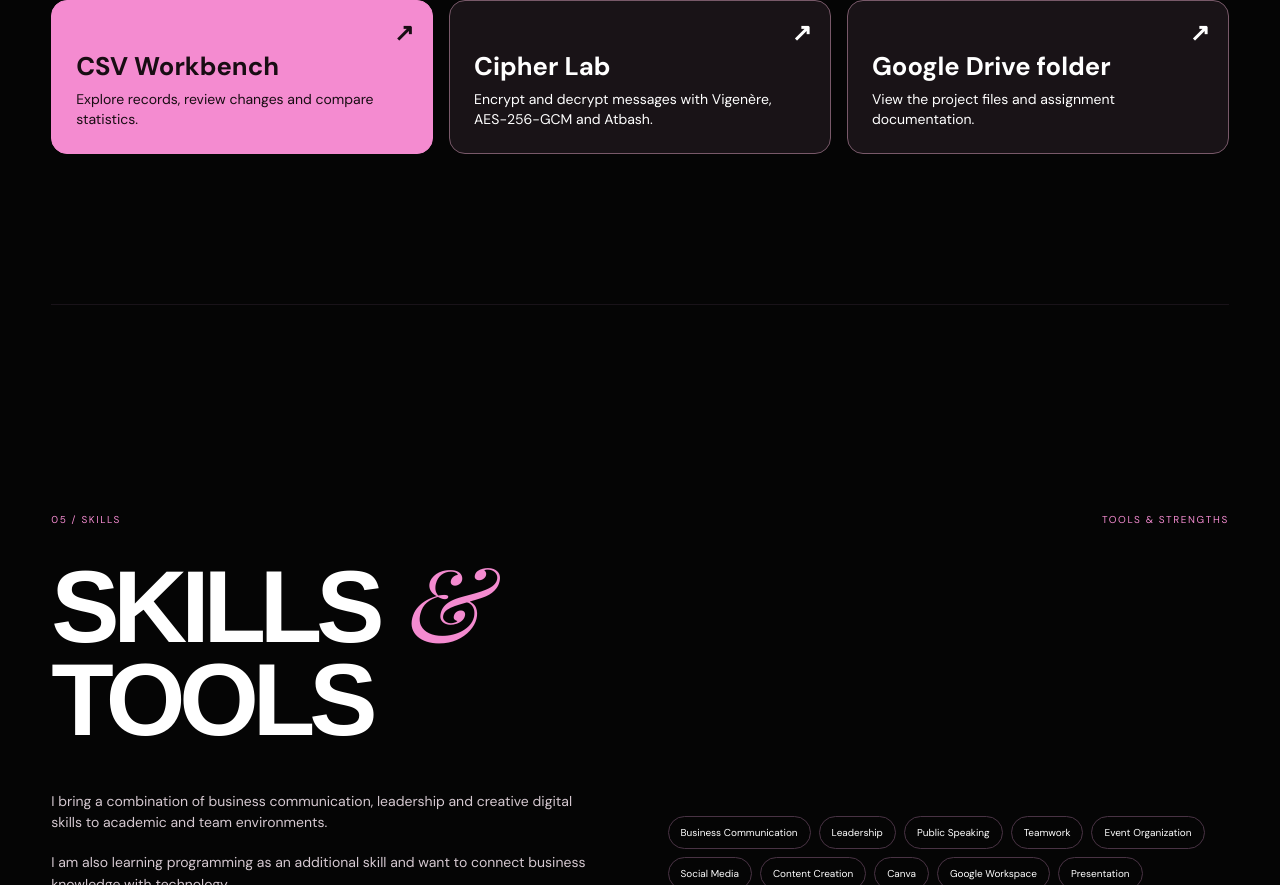
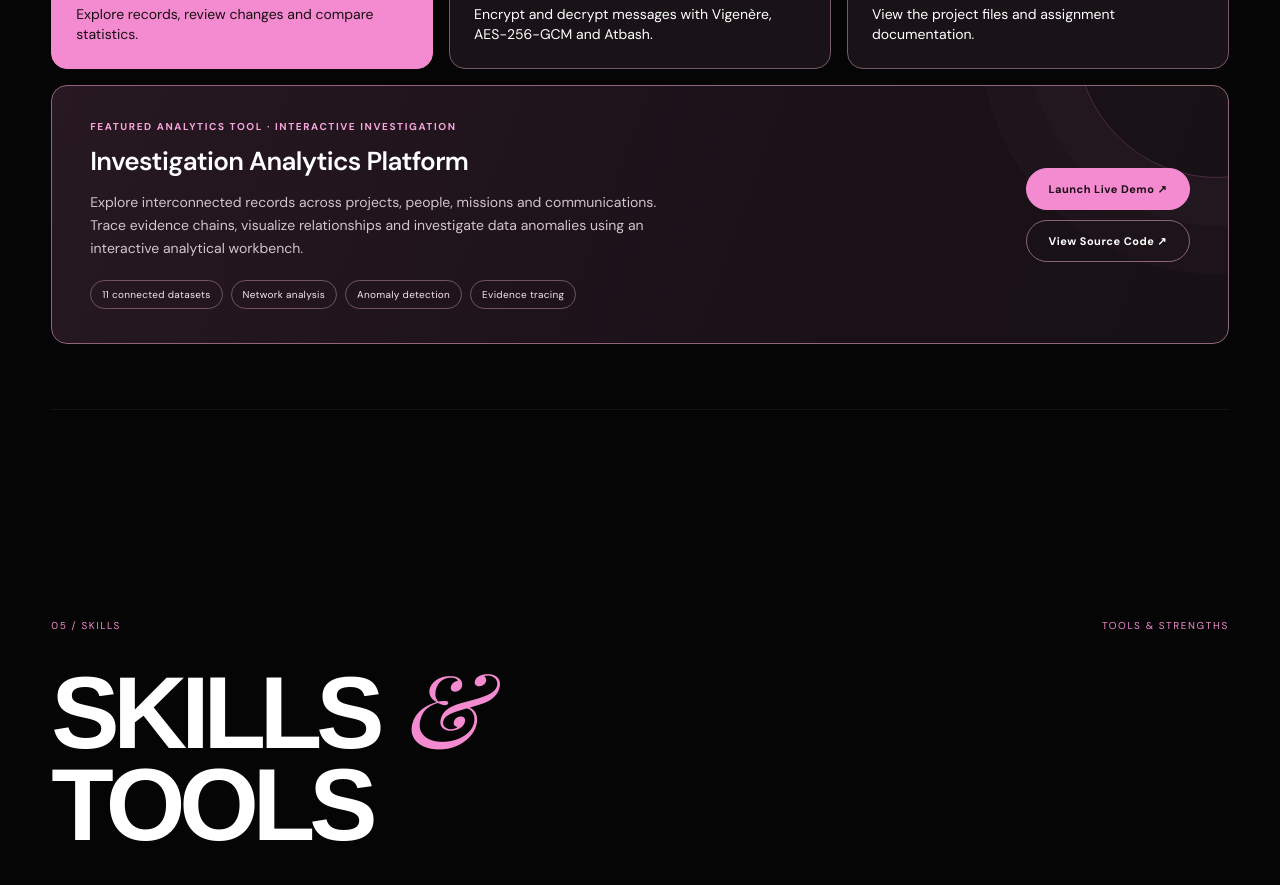
Before and after one commit to aeruwii/da, a plain HTML site: page index.html in a window 1280 px wide. Shown: the part 4495-5380 px from the top of the page. Drawn offline with nearby package versions, Linux system fonts and the light colour scheme; a web font is replaced by a local one.

Commit message:
Add files via upload

```diff
--- a/index.html
+++ b/index.html
@@ -52,6 +52,21 @@
 @media(max-width:950px){.dd-resources{grid-template-columns:repeat(2,minmax(0,1fr))}}
 @media(max-width:650px){.dd-resources{grid-template-columns:1fr}.dd-resource{min-height:116px}}
 
+/* Data Detectives: featured analytical project */
+.dd-investigation{position:relative;overflow:hidden;display:grid;grid-template-columns:minmax(0,1fr) auto;gap:28px;align-items:center;margin-top:16px;padding:34px 38px;border:1px solid #906479;border-radius:16px;background:linear-gradient(110deg,#271821 0%,#1b1119 61%,#171115 100%)}
+.dd-investigation:before{content:"";position:absolute;pointer-events:none;width:280px;height:280px;right:-130px;top:-190px;border:1px solid rgba(244,139,208,.22);border-radius:50%;box-shadow:0 0 0 48px rgba(244,139,208,.025),0 0 0 96px rgba(244,139,208,.022)}
+.dd-investigation .dd-kicker{display:block;margin-bottom:12px;color:#f5a5db;font-weight:700;font-size:10px;letter-spacing:.16em;text-transform:uppercase}
+.dd-investigation h3{font-family:'Unbounded','DM Sans',sans-serif;font-weight:600;line-height:1.3;font-size:clamp(18px,2.5vw,26px);letter-spacing:-.025em;margin-bottom:12px}
+.dd-investigation p{max-width:580px;font-size:14px;line-height:1.65;color:#d2c5cc}
+.dd-investigation .dd-capabilities{display:flex;flex-wrap:wrap;gap:8px;margin-top:20px}
+.dd-investigation .dd-capabilities span{display:inline-block;border:1px solid #705462;border-radius:999px;padding:7px 11px;font-size:10px;letter-spacing:.03em;color:#f8e4f0}
+.dd-investigation .dd-actions{display:grid;gap:10px;min-width:164px;position:relative;z-index:1}
+.dd-investigation .dd-actions a{padding:13px 16px;text-align:center;border:1px solid #896476;border-radius:999px;font-size:11px;line-height:1.3;font-weight:700;letter-spacing:.045em;transition:background .2s,color .2s,border-color .2s}
+.dd-investigation .dd-actions a:first-child{background:var(--p);border-color:var(--p);color:#180d13}
+.dd-investigation .dd-actions a:hover,.dd-investigation .dd-actions a:focus-visible{background:#fff;border-color:#fff;color:#180d13}
+@media(max-width:760px){.dd-investigation{grid-template-columns:1fr;padding:26px 24px;gap:22px}.dd-investigation .dd-actions{display:flex;flex-wrap:wrap}.dd-investigation .dd-actions a{flex:1;min-width:135px}}
+@media(max-width:430px){.dd-investigation .dd-actions{display:grid}.dd-investigation .dd-actions a{width:100%}}
+
 .dd-link{color:var(--p);font-size:12px;margin-left:auto;padding:8px}
 @media(min-width:701px){.dd-link{display:none}}
 </style></head><body><nav><a class="logo" href="#home">RZ.</a><div class="links"><a href="#about">About</a><a href="#education">Education</a><a href="#experience">Experience</a><a href="#projects">Projects</a><a href="#data-detectives">Data Detectives</a><a href="#skills">Skills</a><a href="#interests">Hobbies</a><a href="#future">Future</a><a href="#contact">Contact</a></div><a class="dd-link" href="#data-detectives">Data Detectives</a></nav><main>
@@ -90,6 +105,18 @@
       <strong>Google Drive folder</strong><span>View the project files and assignment documentation.</span><b aria-hidden="true">↗</b>
     </a>
   </div>
+  <article class="dd-investigation" aria-labelledby="dd-investigation-title">
+    <div>
+      <span class="dd-kicker">Featured analytics tool · Interactive investigation</span>
+      <h3 id="dd-investigation-title">Investigation Analytics Platform</h3>
+      <p>Explore interconnected records across projects, people, missions and communications. Trace evidence chains, visualize relationships and investigate data anomalies using an interactive analytical workbench.</p>
+      <div class="dd-capabilities" aria-label="Analytical capabilities"><span>11 connected datasets</span><span>Network analysis</span><span>Anomaly detection</span><span>Evidence tracing</span></div>
+    </div>
+    <div class="dd-actions">
+      <a href="./evidence.html" aria-label="Launch Investigation Analytics Platform">Launch Live Demo ↗</a>
+      <a href="https://github.com/aeruwii/da/blob/main/evidence.html" target="_blank" rel="noopener noreferrer" aria-label="View Investigation Analytics Platform source code on GitHub">View Source Code ↗</a>
+    </div>
+  </article>
 </section>
 
 <section class="slide" id="skills"><div class="top"><span>05 / SKILLS</span><span>TOOLS & STRENGTHS</span></div><h2 class="display title">Skills <span class="script">&</span><br>Tools</h2><div class="two" style="margin-top:45px"><div class="copy"><p>I bring a combination of business communication, leadership and creative digital skills to academic and team environments.</p><p>I am also learning programming as an additional skill and want to connect business knowledge with technology.</p></div><div class="tags"><span class="tag">Business Communication</span><span class="tag">Leadership</span><span class="tag">Public Speaking</span><span class="tag">Teamwork</span><span class="tag">Event Organization</span><span class="tag">Social Media</span><span class="tag">Content Creation</span><span class="tag">Canva</span><span class="tag">Google Workspace</span><span class="tag">Presentation</span><span class="tag">Critical Thinking</span><span class="tag">Programming & digital skills — Learning</span></div></div></section>
```
